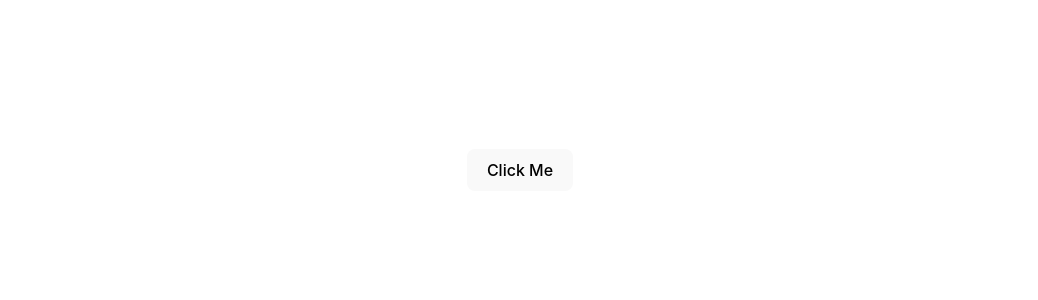
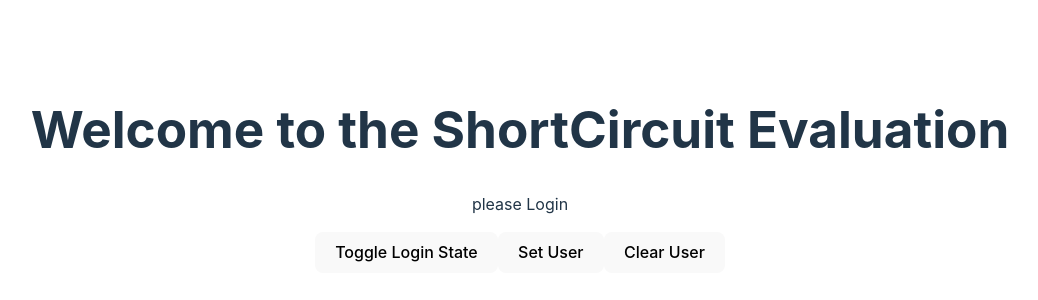
Before and after one commit to chetan-agbattanwar/react_learning, a React (Vite) app in the folder react-project/: page / in a window 1280 px wide. Shown: the part 230-530 px from the top of the page, without its empty margins (120-1158 px from the left). Built offline with nearby package versions, Linux system fonts and the light colour scheme.

Commit message:
short circuit

```diff
--- a/react-project/src/App.jsx
+++ b/react-project/src/App.jsx
@@ -1,16 +1,13 @@
 import './App.css'
-import EventPropagations from './Components/EventHandling/EventPropagations'
-import EventProps from './Components/EventHandling/EventProps'
-import EvenHandling from './Components/EventHandling/EvenHandling'
+import ShortCircuit from './Components/short circuit/ShortCircuit';
 
 function App() {
-  return (
+
+return (
     <>
-    {/* <EvenHandling /> */}
-    {/* <EventProps/> */}
-    <EventPropagations/>
+    <ShortCircuit/>
     </>
   )
 }
 
-export default App
+export default App;
--- /dev/null
+++ b/react-project/src/Components/short circuit/ShortCircuit.jsx
@@ -0,0 +1,37 @@
+import React, { useState } from 'react'
+
+function ShortCircuit() {
+
+    const [toggle, setToggle] = useState('please Login')
+    const [user, setUser] = useState('')
+
+    const handleToggle = (toggle)=> {
+        setUser('')
+        return (toggle === 'please Login') ? setToggle('You are Logged in') : setToggle('please Login')
+    }
+
+    const handleSetUser = ()=> {
+        setToggle('You are Logged in')
+        setUser('Hello, Chetan')
+    }
+
+    const handleClearUser = ()=> {
+        setToggle('please Login')
+        setUser('')
+    }
+
+  return (
+    <div className='container'>
+        <h1>Welcome to the ShortCircuit Evaluation</h1>
+        <p>{toggle}</p>
+        <p>{user}</p>
+        <div className="buttons">
+        <button onClick={()=>handleToggle(toggle)}>Toggle Login State</button>
+        <button onClick={handleSetUser}>Set User</button>
+        <button onClick={handleClearUser}>Clear User</button>
+        </div>
+    </div>
+  )
+}
+
+export default ShortCircuit
```
Also changed, not shown: react-project/src/Components/Hooks/UseStateHook/Counter.jsx (+7 -1 lines), react-project/src/Components/Hooks/UseStateHook/Counter2.jsx (deleted, +0 -29 lines), react-project/src/Components/short circuit/ShortCircuit2.jsx (added, +22 -0 lines).
